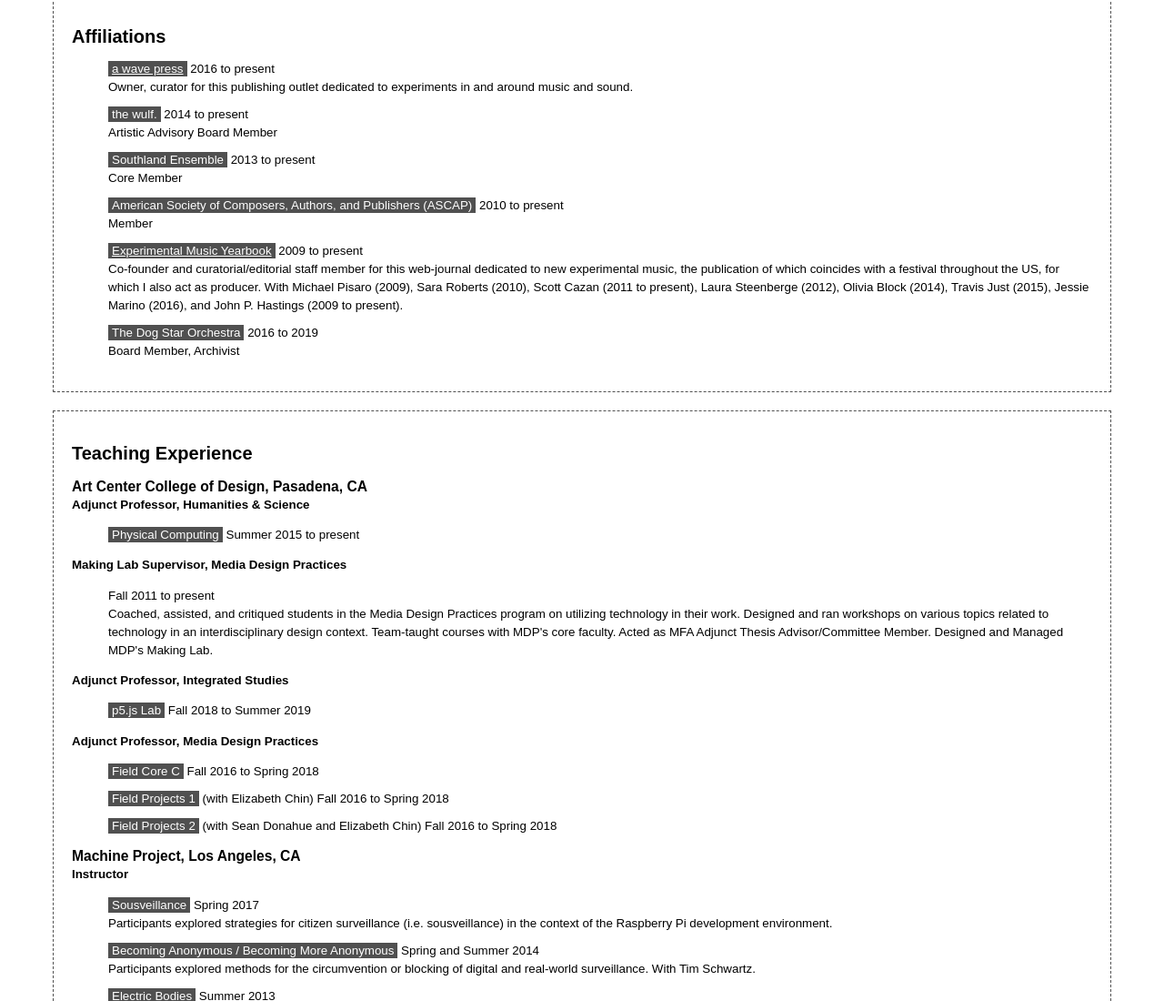
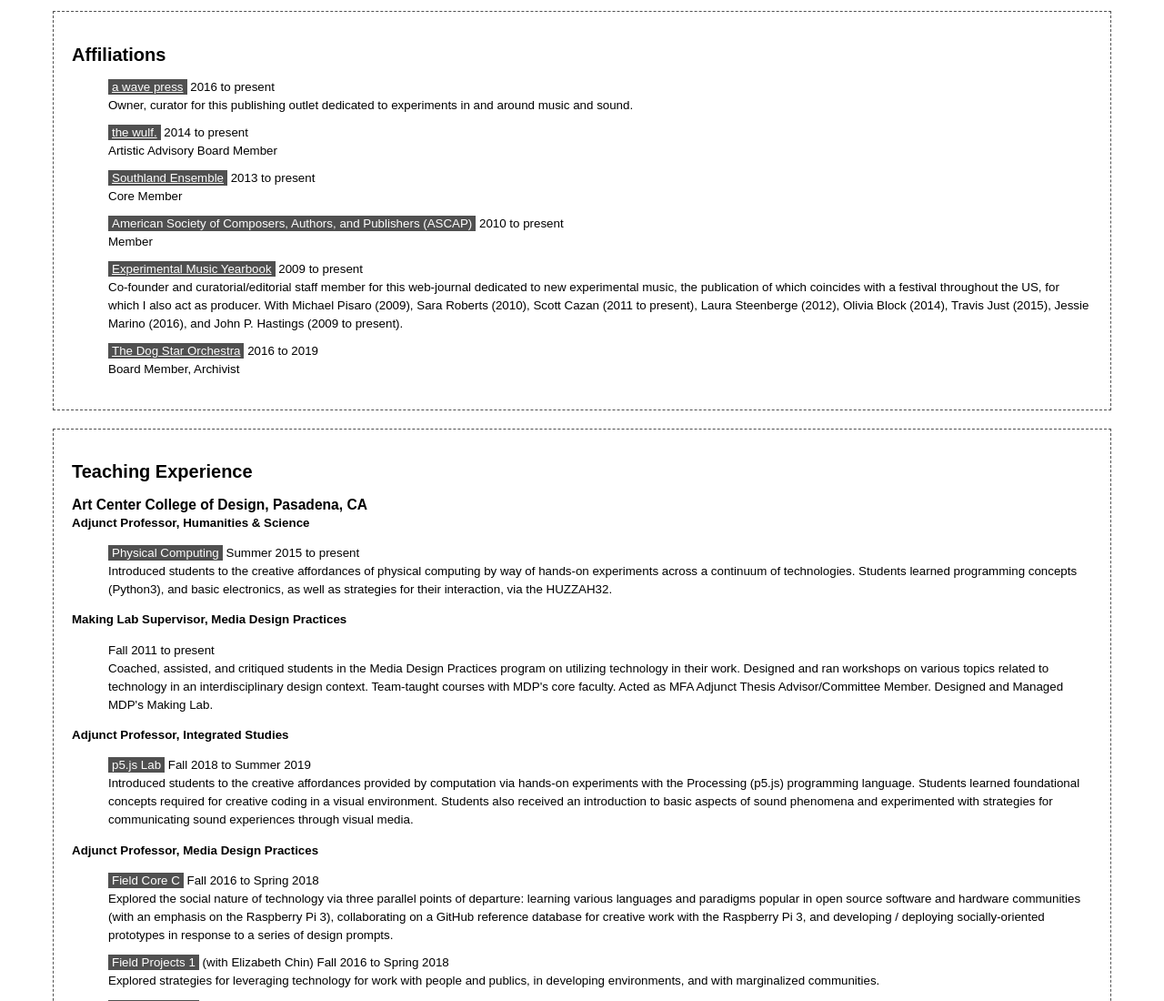
Before and after one commit to caseyanderson/cv_caseyanderson, a website: page html/index.html in a window 1280 px wide. Shown: the part 1700-2800 px from the top of the page at 91% size. Drawn offline with Linux system fonts and the light colour scheme.

Commit message:
various additions

```diff
--- a/html/index.html
+++ b/html/index.html
@@ -15,6 +15,7 @@
   <div>
     <h2>Conferences, Residencies, & Noteworthy Events</h2>
       <ul class="nobullets">
+        <li><span class="boxed">Featured Artist</span> LAPhil's Noon to Midnight (with Southland Ensemble), Walt Disney Concert Hall, Spring 2019</li>
         <li><span class="boxed">Technologist/Consultant</span> SKATERS' SCORE: A performance by Alison O'Daniel (w/ Joan Los Angeles), Spring 2019</li>
         <li><span class="boxed">Curator/Producer</span> the wulf. & Coaxial x Compose LA: Liam Mooney's Flatland (w/ Los Angeles Department of Cultural Affairs), Spring 2019</li>
         <li><span class="boxed">Conference</span> Antiracist Tactics for Digitally Engaged Teaching and Learning (panel with Shana Agid, Ben Caldwell, and Elizabeth Chin), Digitally Engaged Learning Conference, Toronto CA, Fall 2018</li>
@@ -84,10 +85,10 @@
         <p><a href="https://awavepress.com/" target="_blank">a wave press</a> 2016 to present
             <br/>Owner, curator for this publishing outlet dedicated to experiments in and around music and sound.
         </p>
-        <p><span class="boxed">the wulf.</span> 2014 to present
+        <p><a href="http://www.thewulf.org/" target="_blank">the wulf.</a> 2014 to present
             <br/>Artistic Advisory Board Member
         </p>
-        <p><span class="boxed">Southland Ensemble</span> 2013 to present
+        <p><a href="http://www.thewulf.org/" target="_blank">Southland Ensemble</a> 2013 to present
             <br/>Core Member
         </p>
         <p><span class="boxed">American Society of Composers, Authors, and Publishers (ASCAP)</span>  2010 to present
@@ -96,7 +97,7 @@
         <p><a href="https://experimentalmusicyearbook.com/" target="_blank">Experimental Music Yearbook</a> 2009 to present
             <br/>Co-founder and curatorial/editorial staff member for this web-journal dedicated to new experimental music, the publication of which coincides with a festival throughout the US, for which I also act as producer. With Michael Pisaro (2009), Sara Roberts (2010), Scott Cazan (2011 to present), Laura Steenberge (2012), Olivia Block (2014), Travis Just (2015), Jessie Marino (2016), and John P. Hastings (2009 to present).
         </p>
-        <p><span class="boxed">The Dog Star Orchestra</span> 2016 to 2019
+        <p><a href="http://dogstarorchestra.com/" target="_blank">The Dog Star Orchestra</a> 2016 to 2019
             <br/>Board Member, Archivist
         </p>
       </ul>
@@ -106,7 +107,9 @@
       <h3>Art Center College of Design, Pasadena, CA</h3>
       <br/><h4>Adjunct Professor, Humanities & Science</h4>
         <ul class="nobullets">
-          <p><span class="boxed">Physical Computing</span> Summer 2015 to present</p>
+          <p><span class="boxed">Physical Computing</span> Summer 2015 to present
+            <br/>Introduced students to the creative affordances of physical computing by way of hands-on experiments across a continuum of technologies. Students learned programming concepts (Python3), and basic electronics, as well as strategies for their interaction, via the HUZZAH32.
+        </p>
         </ul>
       <h4>Making Lab Supervisor, Media Design Practices</h4>
         <ul class="nobullets">
@@ -116,13 +119,21 @@
         </ul>
       <h4>Adjunct Professor, Integrated Studies</h4>
         <ul class="nobullets">
-          <p><span class="boxed">p5.js Lab</span> Fall 2018 to Summer 2019</p>
+          <p><span class="boxed">p5.js Lab</span> Fall 2018 to Summer 2019
+            <br/>Introduced students to the creative affordances provided by computation via hands-on experiments with the Processing (p5.js) programming language. Students learned foundational concepts required for creative coding in a visual environment. Students also received an introduction to basic aspects of sound phenomena and experimented with strategies for communicating sound experiences through visual media.
+          </p>
         </ul>
       <h4>Adjunct Professor, Media Design Practices</h4>
         <ul class="nobullets">
-          <p><span class="boxed">Field Core C</span> Fall 2016 to Spring 2018</p>
-          <p><span class="boxed">Field Projects 1</span> (with Elizabeth Chin) Fall 2016 to Spring 2018</p>
-          <p><span class="boxed">Field Projects 2</span> (with Sean Donahue and Elizabeth Chin) Fall 2016 to Spring 2018</p>
+          <p><span class="boxed">Field Core C</span> Fall 2016 to Spring 2018
+            <br/>Explored the social nature of technology via three parallel points of departure: learning various languages and paradigms popular in open source software and hardware communities (with an emphasis on the Raspberry Pi 3), collaborating on a GitHub reference database for creative work with the Raspberry Pi 3, and developing / deploying socially-oriented prototypes in response to a series of design prompts.
+          </p>
+          <p><span class="boxed">Field Projects 1</span> (with Elizabeth Chin) Fall 2016 to Spring 2018
+            <br/>Explored strategies for leveraging technology for work with people and publics, in developing environments, and with marginalized communities.
+          </p>
+          <p><span class="boxed">Field Projects 2</span> (with Sean Donahue and Elizabeth Chin) Fall 2016 to Spring 2018
+            <br/>An inquiry-led, field-based studio which focused on developing critical design projects, transdisciplinary discourse, and field practices. Emphasis was on using field engagements as a way to develop individual and design points-of-view (on process, engagement, & intervention).
+          </p>
         </ul>
       <h3>Machine Project, Los Angeles, CA</h3>
       <br/><h4>Instructor</h4>
```
